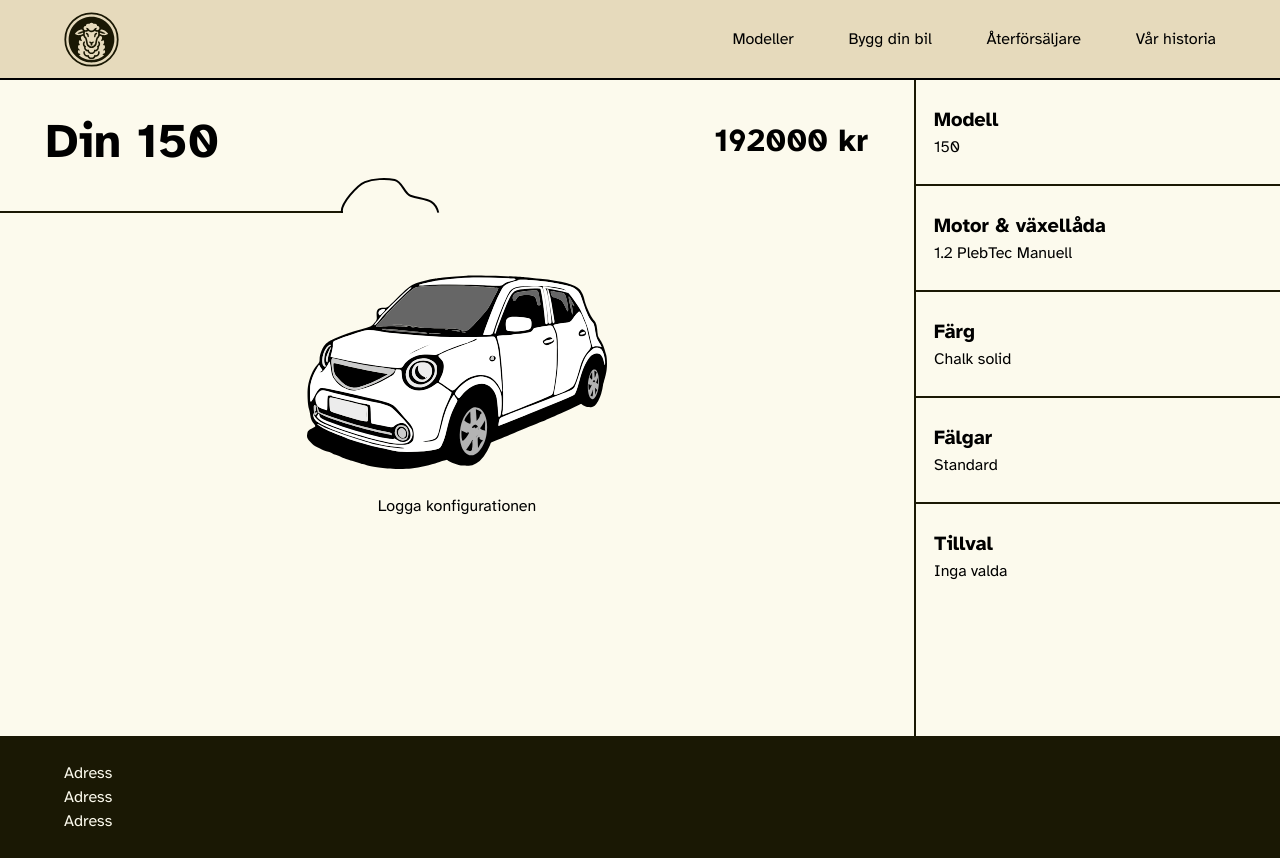
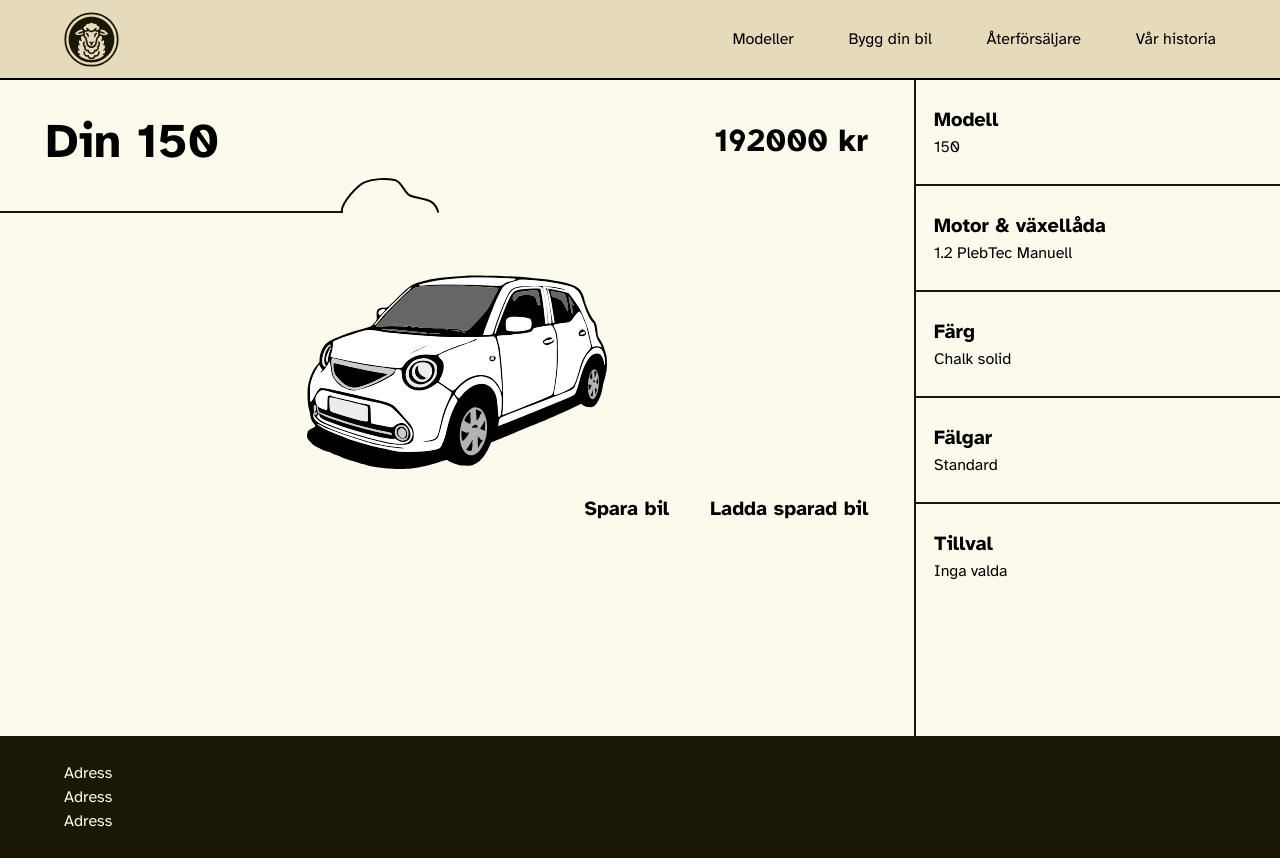
Before and after one commit to JT350120/exjobb, a Vue app: page / in a window 1280 px wide. Both pictures are taken after a click on the button "Bygg din bil". Built offline with nearby package versions, Linux system fonts and the light colour scheme.

Commit message:
Configurator: localStorage to save and load car

```diff
--- a/src/components/Configurator.vue
+++ b/src/components/Configurator.vue
@@ -11,14 +11,13 @@ const configuration = globalVariables.configuration;
 //Do not render the car until default configuration is loaded
 let renderCar = false;
 
-
-
 onMounted(() => {
   applyDefaultConfiguration(globalVariables.configuration.chosenModel);
 });
 
 onUnmounted(() => {
   console.log('här ska konfigurationen sparas i localstorage');
+
   renderCar = false;
 });
 
@@ -68,6 +67,39 @@ function handleChoiceClick(choice, categoryName) {
     configuration[categoryName] = choice;
   }
   configuration.price = summarize(configuration.chosenModel);
+}
+
+const isSelected = computed(() => {
+  return (choice, categoryName) => {
+    if (categoryName === 'extras') {
+      return globalVariables.configuration.extras.some(extra => extra.name === choice.name);
+    } else if (categoryName === 'model') {
+      return globalVariables.configuration.chosenModel === choice;
+    } else {
+      return globalVariables.configuration[categoryName].name === choice.name;
+    }
+  };
+});
+
+function configStorage(value) {
+  if (value === 'get') {
+    const config = JSON.parse(localStorage.getItem('config'));
+    if (config) {
+      //Updating variables individually for vue reactivity
+      globalVariables.configuration.chosenModel = config.chosenModel;
+      globalVariables.configuration.modelName = config.modelName;
+      globalVariables.configuration.price = config.price;
+      globalVariables.configuration.colors = config.colors;
+      globalVariables.configuration.drivetrains = config.drivetrains;
+      globalVariables.configuration.wheels = config.wheels;
+
+      if (config.extras) {
+        globalVariables.configuration.extras.splice(0, globalVariables.configuration.extras.length, ...config.extras);
+      }
+    }
+  } else {
+    localStorage.setItem('config', JSON.stringify(value));
+  }
 }
 </script>
 
@@ -124,7 +156,14 @@ function handleChoiceClick(choice, categoryName) {
         />
     </div>
 
-    <button @click="console.log(configuration)">Logga konfigurationen</button>
+    <div class="flex justify-end mx-x-standard">
+        <button class="text-md md:text-lg font-bold mr-x-standard" @click="configStorage(configuration)">
+          Spara bil
+        </button>
+        <button class="text-md md:text-lg font-bold" @click="configStorage('get')">
+          Ladda sparad bil
+        </button>
+    </div>
 
   </section>
 
@@ -144,7 +183,7 @@ function handleChoiceClick(choice, categoryName) {
             v-for="(carModel, index) in models"
             :key="index"
             @click="configuration.chosenModel = index; configuration.modelName = carModel.model; configuration.price = summarize(index); applyDefaultConfiguration(index)"
-            :class="{ selected: configuration.chosenModel === index }"
+            :class="{ selected: isSelected(index, 'model') }"
             class="block w-full text-left px-x-standard py-y-standard border-t-2 border-black">
             {{ carModel.model }}
           </button>
@@ -168,7 +207,7 @@ function handleChoiceClick(choice, categoryName) {
             v-for="choice in category"
             :key="choice.name"
             @click="handleChoiceClick(choice, categoryName)"
-            :class="{ selected: categoryName === 'extras' ? configuration.extras.includes(choice) : configuration[categoryName] === choice }"
+            :class="{ selected: isSelected(choice, categoryName) }"
             class="block w-full text-left px-x-standard py-y-standard border-t-2 border-black">
             {{ choice.name }}
           </button>
```
